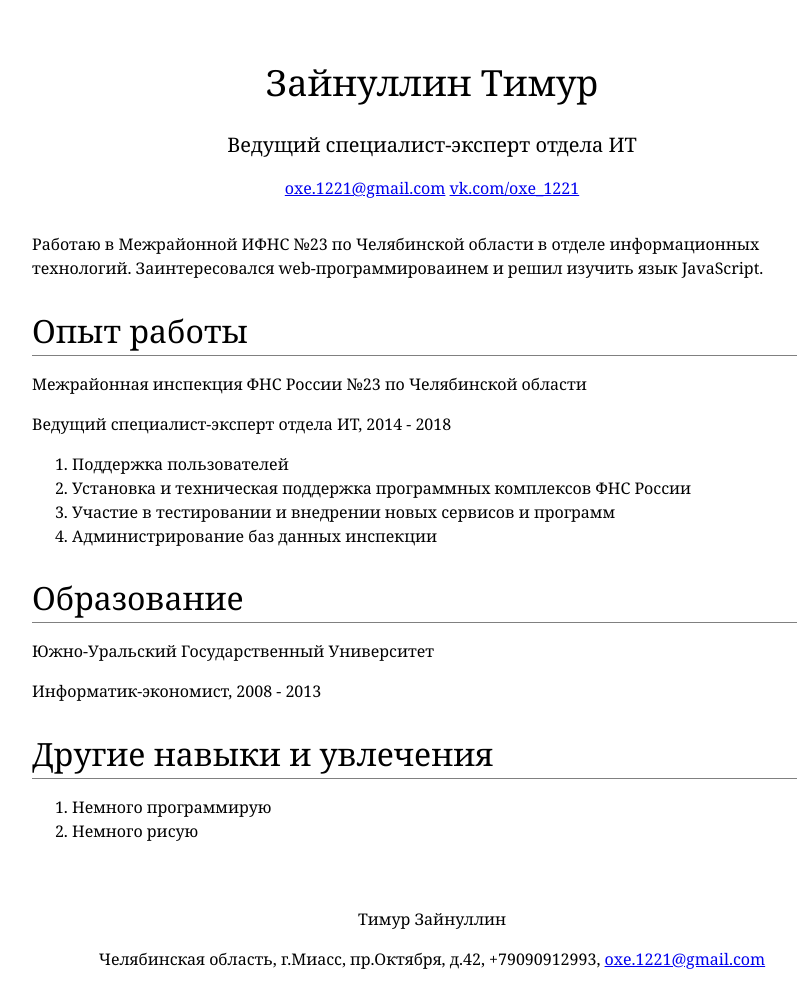
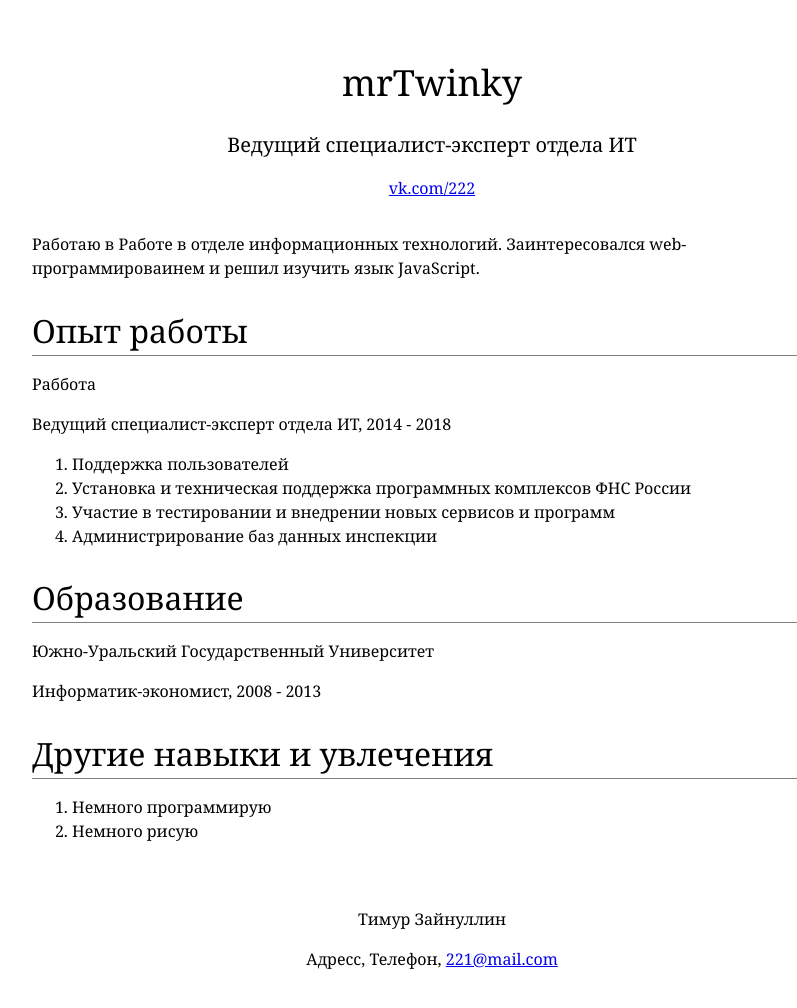
Before and after one commit to mrTwinky/mrtwinky.github.io, a plain HTML site: page index.html in a window 1280 px wide. Shown: the whole page, without its empty margins (208-1005 px from the left). Drawn offline with Linux system fonts and the light colour scheme.

Commit message:
Update index.html

```diff
--- a/index.html
+++ b/index.html
@@ -8,16 +8,16 @@
 <body>
 <div id="header">
 
-    <h1>Зайнуллин Тимур</h1>
+    <h1>mrTwinky</h1>
     <h3>Ведущий специалист-эксперт отдела ИТ</h3>
-    <p><a href="mailto:oxe.1221@gmail.com">oxe.1221@gmail.com</a> <a href="https://vk.com/oxe_1221">vk.com/oxe_1221</a>
+    <p><a href="mailto:222@mail.com"221@mail.com</a> <a href="https://vk.com/222">vk.com/222</a>
     </p>
 
 </div>
 <div id="main">
-    <p>Работаю в Межрайонной ИФНС №23 по Челябинской области в отделе информационных технологий. Заинтересовался web-программироваинем и решил изучить язык JavaScript. </p>
+    <p>Работаю в Работе в отделе информационных технологий. Заинтересовался web-программироваинем и решил изучить язык JavaScript. </p>
 <h2>Опыт работы</h2>
-   <p>Межрайонная инспекция ФНС России №23 по Челябинской области</p>
+   <p>Раббота</p>
     <p>Ведущий специалист-эксперт отдела ИТ, 2014 - 2018</p>
     <ol>
         <li>Поддержка пользователей</li>
@@ -40,7 +40,7 @@
 
 <div id="footer">
     <p>Тимур Зайнуллин</p>
-    <p>Челябинская область, г.Миасс, пр.Октября, д.42, +79090912993, <a href="mailto:oxe.1221@gmail.com">oxe.1221@gmail.com</a></p>
+    <p>Адресс, Телефон, <a href="mailto:221@mail.com">221@mail.com</a></p>
 </div>
 
 
```
